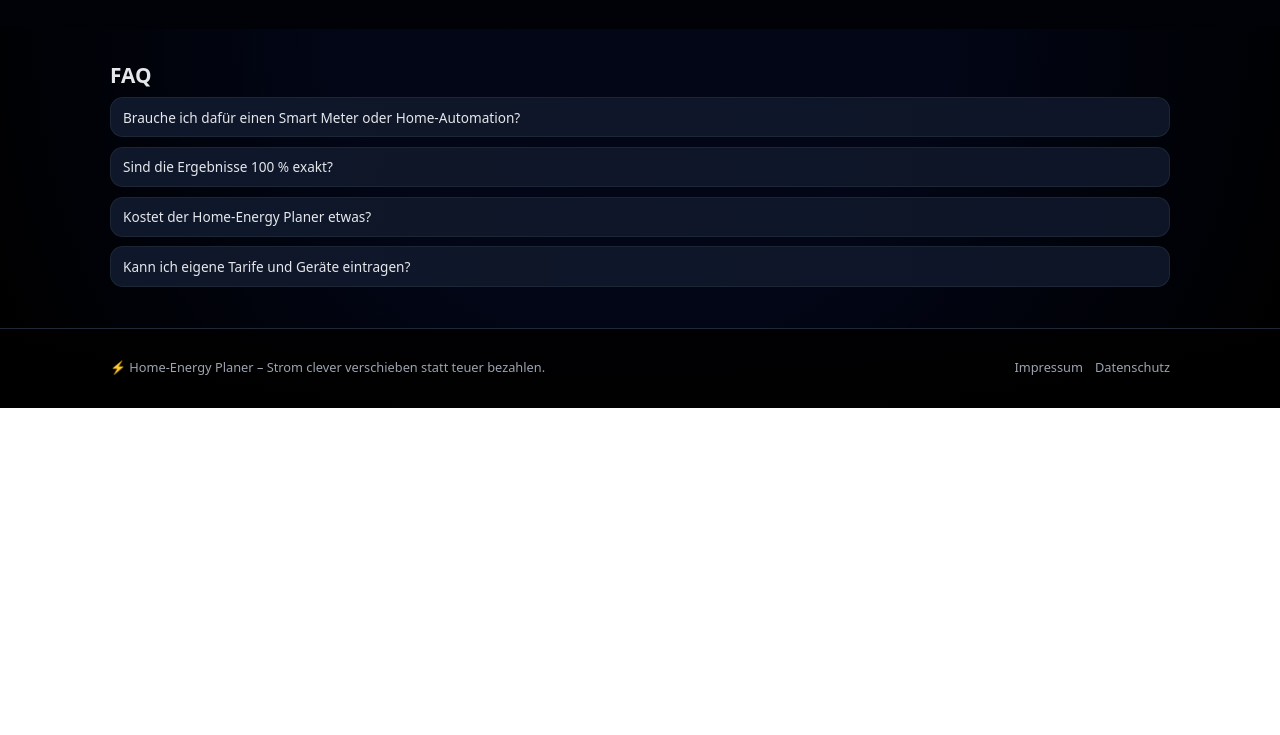
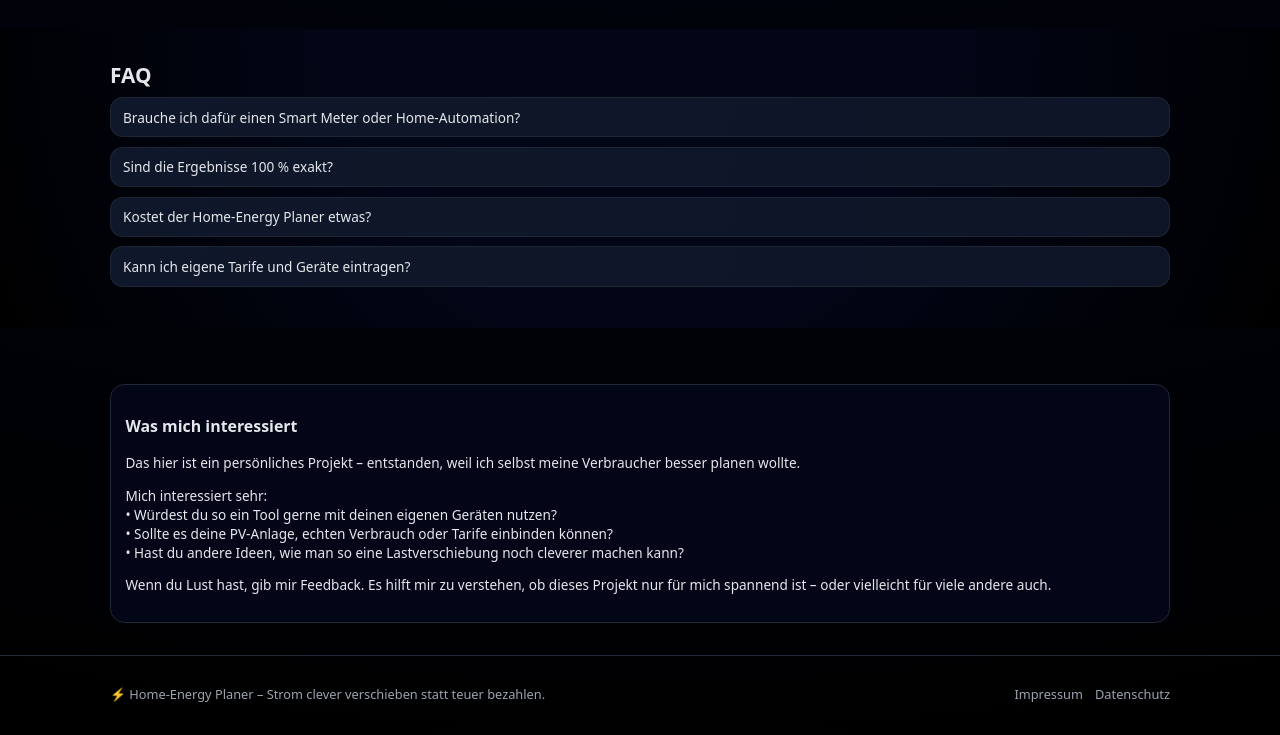
Before and after one commit to chris1p1/het-lab, a plain HTML site: page index.html in a window 1280 px wide. Shown: the part 2100-2835 px from the top of the page. Before the commit the page ends 2508 px from the top, so only its background shows below. Drawn offline with nearby package versions, Linux system fonts and the light colour scheme.

Commit message:
Add user feedback section in index.html
Added a new section for user feedback and project interest.

```diff
--- a/index.html
+++ b/index.html
@@ -263,6 +263,32 @@
     </section>
   </main>
 
+
+<section class="section">
+  <div class="container">
+    <div class="usecase-card" style="margin-top: 1.5rem;">
+      <h3>Was mich interessiert</h3>
+      <p>
+        Das hier ist ein persönliches Projekt – entstanden, weil ich selbst meine Verbraucher
+        besser planen wollte.
+      </p>
+      <p>
+        Mich interessiert sehr:
+        <br>• Würdest du so ein Tool gerne mit deinen eigenen Geräten nutzen?
+        <br>• Sollte es deine PV-Anlage, echten Verbrauch oder Tarife einbinden können?
+        <br>• Hast du andere Ideen, wie man so eine Lastverschiebung noch cleverer machen kann?
+      </p>
+      <p>
+        Wenn du Lust hast, gib mir Feedback. Es hilft mir zu verstehen, ob dieses Projekt
+        nur für mich spannend ist – oder vielleicht für viele andere auch.
+      </p>
+    </div>
+  </div>
+</section>
+
+
+
+
   <!-- Footer -->
   <footer class="site-footer">
     <div class="container footer-inner">
```
